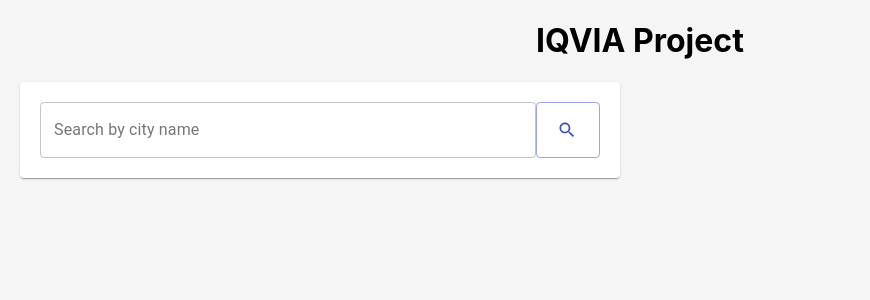
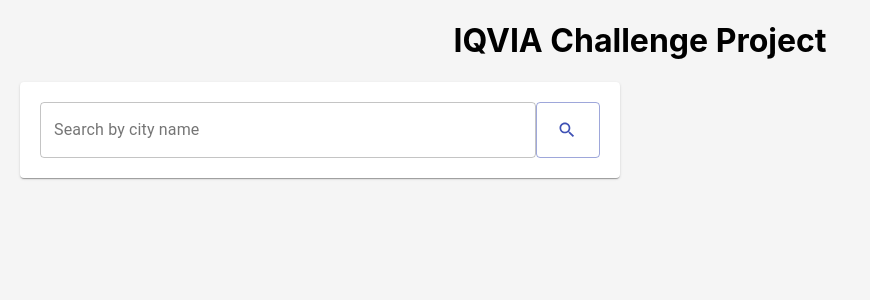
Before and after one commit to Prithvirajkumar/iqvia-project, a React (Create React App) app: page / in a window 1280 px wide. Shown: the top 300 px of the page, without its empty margins (0-870 px from the left). Built offline with nearby package versions, Linux system fonts and the light colour scheme.

Commit message:
title change

```diff
--- a/src/components/Dashboard/Dashboard.js
+++ b/src/components/Dashboard/Dashboard.js
@@ -14,7 +14,7 @@
   return (
     <React.Fragment>
       <div>
-        <h1 className={classes.title}>IQVIA Project</h1>
+        <h1 className={classes.title}>IQVIA Challenge Project</h1>
         <div className={classes.dashboardContainer}>
           <Grid item xs={6}>
             <Paper className={classes.searchAndListContainer}>
```
